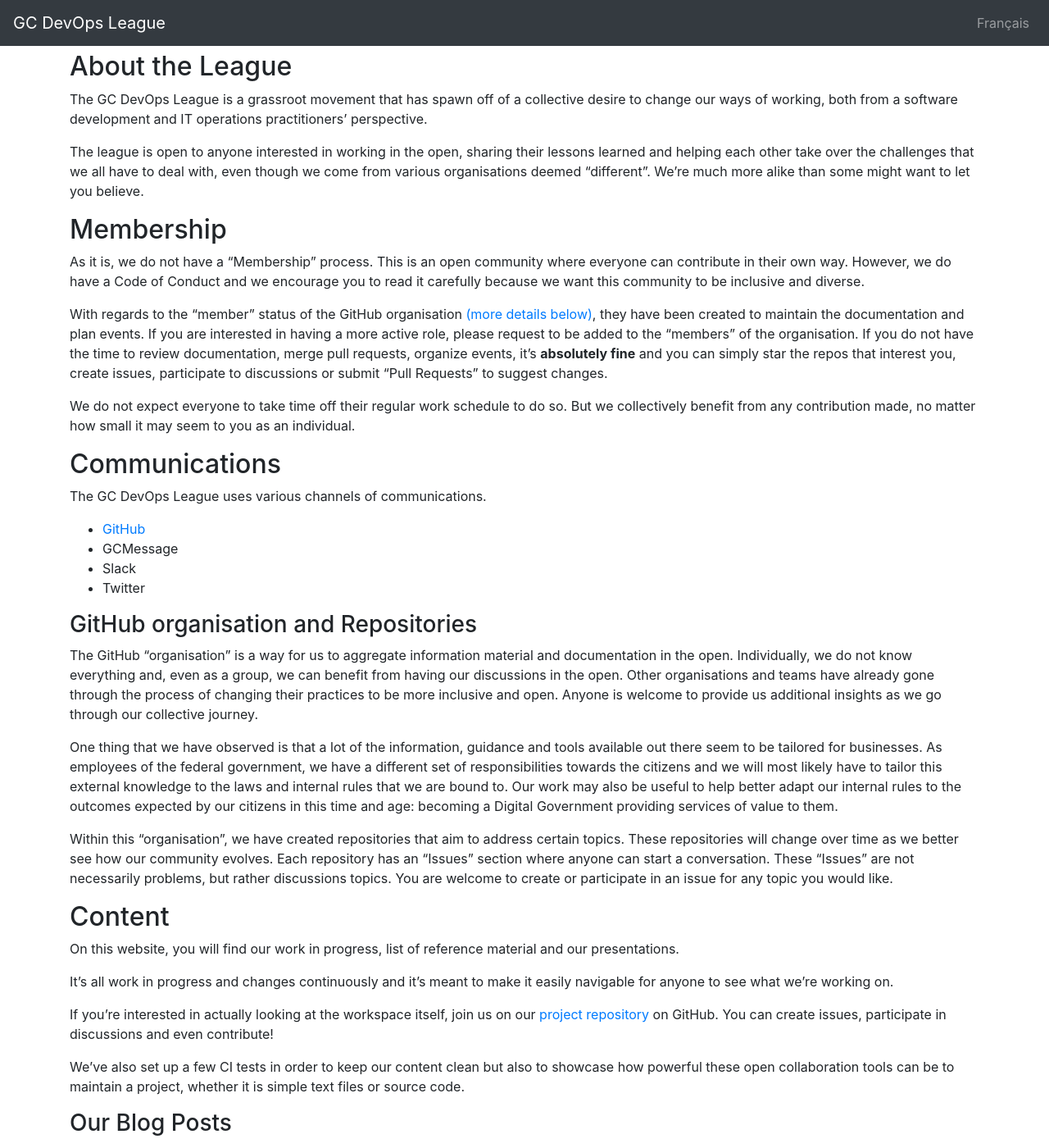
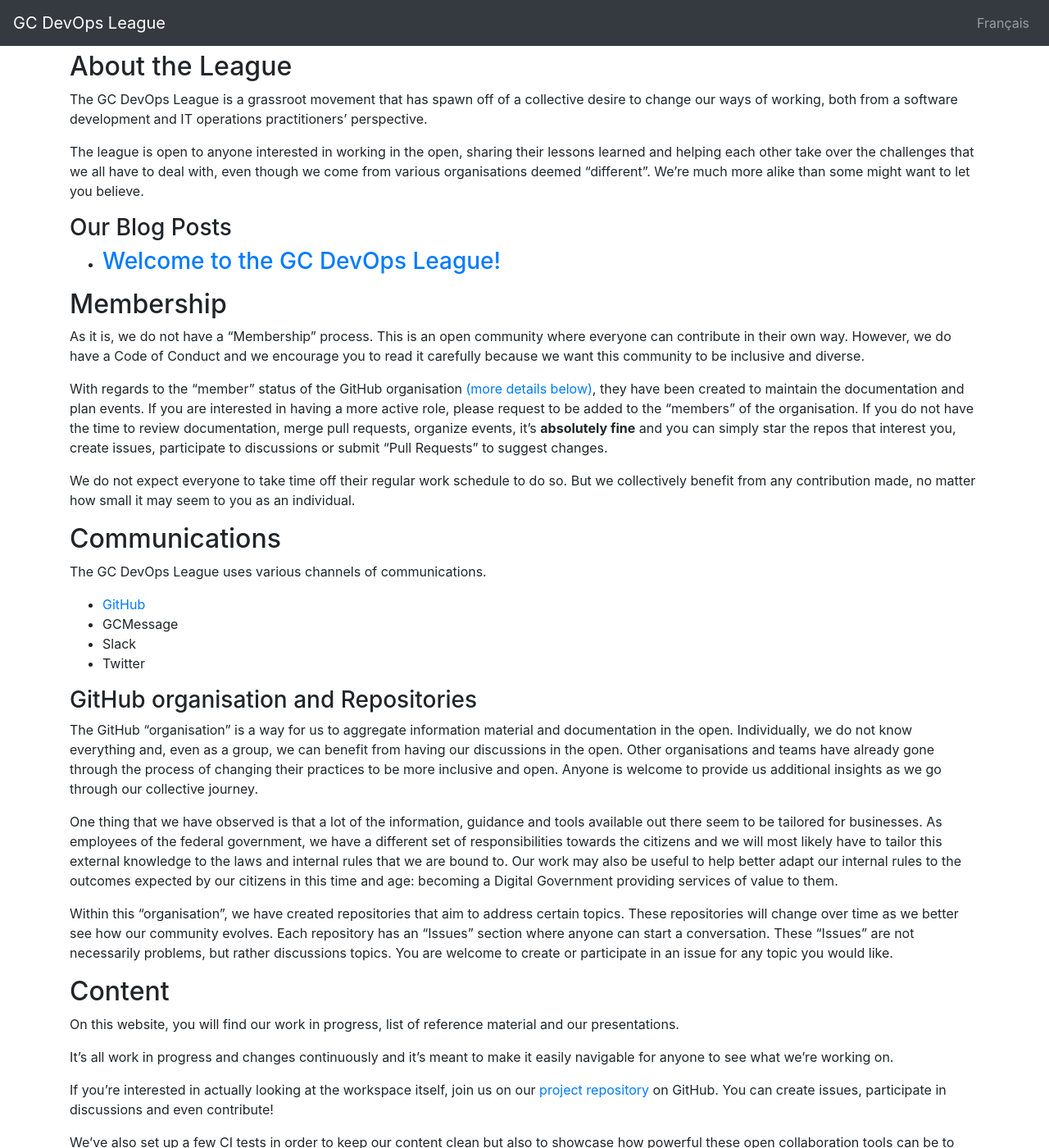
Before and after one commit to gcdevops/gcdevops.github.io, a Jekyll site: the page built from _pages/en/home.md, in a window 1280 px wide and 1400 px high, scrolled down 301 px. Shown: the whole window at 82% size. Built offline with Jekyll 4.4.1, drawn with Linux system fonts in a browser that asks for light colours; some of the changed text lies outside the part shown.

Commit message:
Move page/post lists up

```diff
--- a/_pages/en/home.md
+++ b/_pages/en/home.md
@@ -12,6 +12,10 @@ The GC DevOps League is a grassroot movement that has spawn off of a collective
 
 The league is open to anyone interested in working in the open, sharing their lessons learned and helping each other take over the challenges that we all have to deal with, even though we come from various organisations deemed "different".
  We're much more alike than some might want to let you believe.
+
+{% include listPages.md %}
+
+{% include listPosts.md %}
 
 ## Membership
 
@@ -62,7 +66,3 @@ If you're interested in actually looking at the workspace itself, join us on our
 You can create issues, participate in discussions and even contribute!
 
 We've also set up a few CI tests in order to keep our content clean but also to showcase how powerful these open collaboration tools can be to maintain a project, whether it is simple text files or source code.
-
-{% include listPages.md %}
-
-{% include listPosts.md %}
```
Also changed, not shown: _pages/fr/accueil.md (+4 -4 lines).
